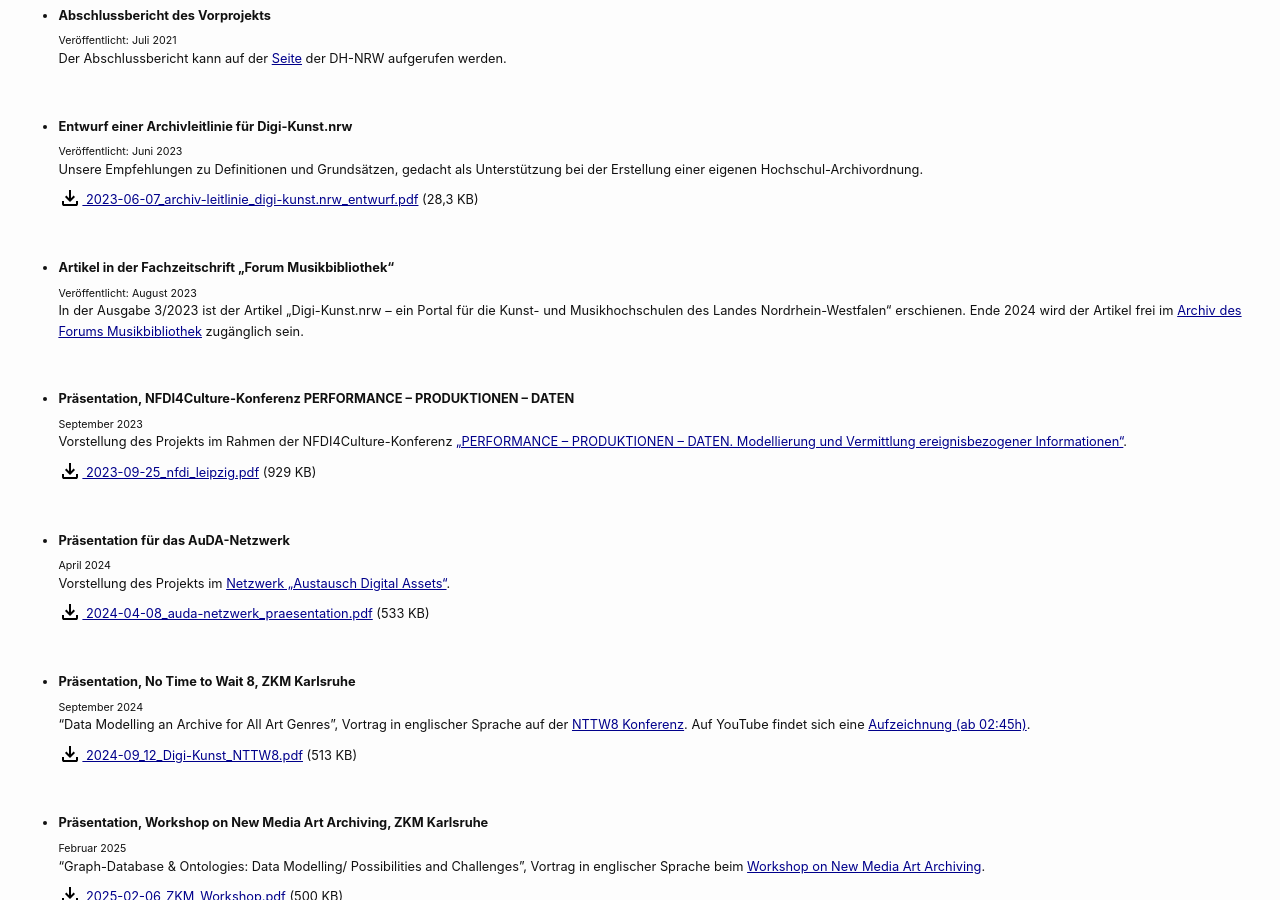
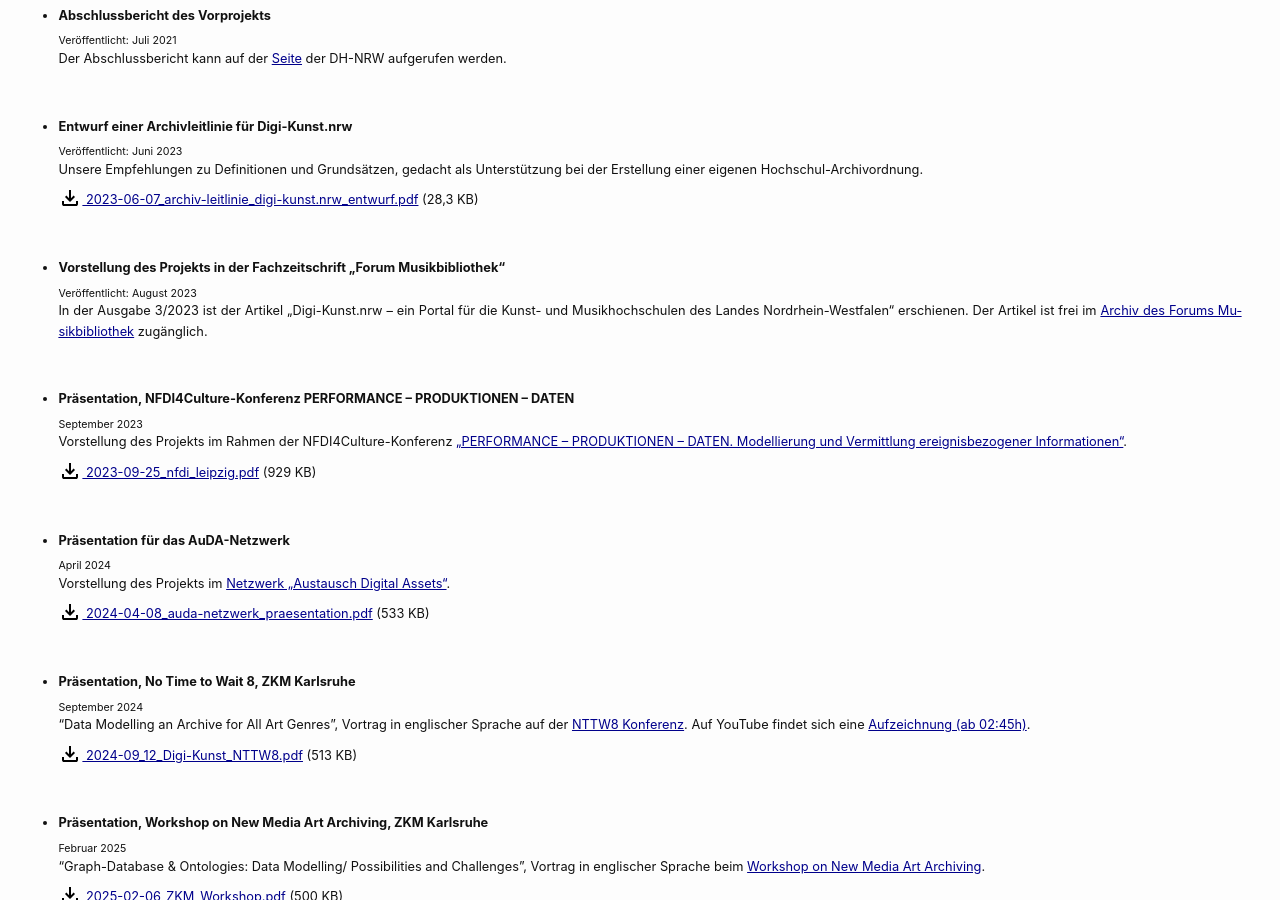
Before and after one commit to ottjannik/digi-kunst.github.io, a Jekyll site: the page built from ressourcen/veroeffentlichungen-und-praesentationen.markdown, in a window 1280 px wide and 900 px high, scrolled down 330 px. Built offline with Jekyll 4.4.1, drawn with Linux system fonts in a browser that asks for light colours; a script that is not in the unit is left out.

Commit message:
add link Forum Musikbibliothek

```diff
--- a/ressourcen/veroeffentlichungen-und-praesentationen.markdown
+++ b/ressourcen/veroeffentlichungen-und-praesentationen.markdown
@@ -13,10 +13,10 @@
 Unsere Empfehlungen zu Definitionen und Grundsätzen, gedacht als Unterstützung bei der Erstellung einer eigenen Hochschul-Archivordnung.
 [<svg class="download-icon" xmlns="https://www.w3.org/2000/svg" height="24" viewBox="0 -960 960 960" width="24"><path d="M480-320 280-520l56-58 104 104v-326h80v326l104-104 56 58-200 200ZM240-160q-33 0-56.5-23.5T160-240v-120h80v120h480v-120h80v120q0 33-23.5 56.5T720-160H240Z"/></svg> 2023-06-07_archiv-leitlinie_digi-kunst.nrw_entwurf.pdf](/assets/documents/2023-06-07_archiv-leitlinie_digi-kunst.nrw_entwurf.pdf) (28,3 KB)
 
-* **Artikel in der Fachzeitschrift „Forum Musikbibliothek“**
+* **Vorstellung des Projekts in der Fachzeitschrift „Forum Musikbibliothek“**
 <sub>Veröffentlicht: August 2023</sub>
 In der Ausgabe 3/2023 ist der Artikel „Digi-Kunst.nrw – ein Portal für die Kunst- und
-Musikhochschulen des Landes Nordrhein-Westfalen“ erschienen. Ende 2024 wird der Artikel frei im [Archiv des Forums Musikbibliothek](https://journals.qucosa.de/fmb/issue/archive) zugänglich sein.
+Musikhochschulen des Landes Nordrhein-Westfalen“ erschienen. Der Artikel ist frei im [Archiv des Forums Musikbibliothek](https://fmb.journals.qucosa.de/fmb/issue/view/310) zugänglich.
 
 * **Präsentation, NFDI4Culture-Konferenz PERFORMANCE – PRODUKTIONEN – DATEN**
 <sub>September 2023</sub>
```
